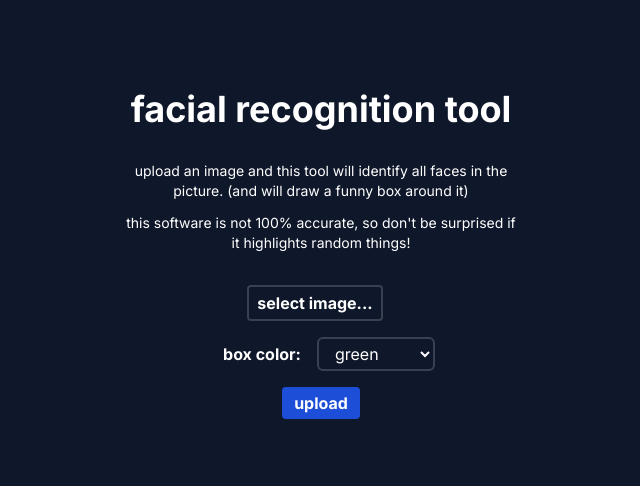
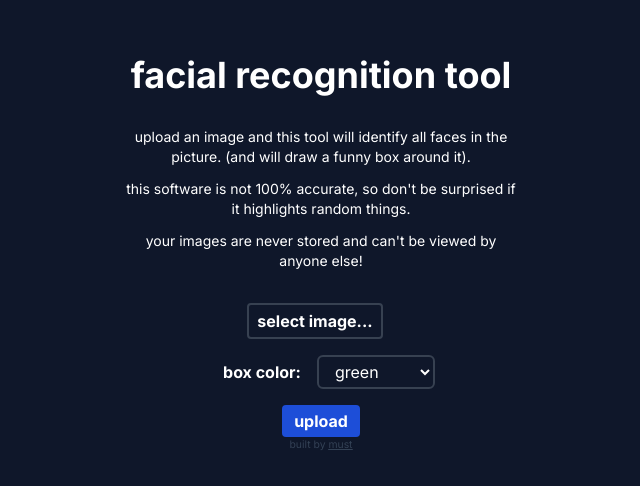
Before and after one commit to must108/simple-face-recognition, a Next.js app in the folder client/: page / in a window 1280 px wide. Shown: the part 146-632 px from the top of the page, without its empty margins (319-959 px from the left). Built offline with nearby package versions, Linux system fonts and the light colour scheme.

Commit message:
added never store image message

```diff
--- a/client/src/app/page.tsx
+++ b/client/src/app/page.tsx
@@ -73,13 +73,18 @@ export default function Home() {
                   upload an image and this tool
                   will identify all faces in the
                   picture. &#40;and will draw
-                  a funny box around it&#41;
+                  a funny box around it&#41;.
+                </p>
+                <p className="text-xs sm:text-sm text-center
+                pb-3">
+                  this software is not 100% accurate,
+                  so don&apos;t be surprised if it highlights
+                  random things.
                 </p>
                 <p className="text-xs sm:text-sm text-center
                 pb-8">
-                  this software is not 100% accurate,
-                  so don&apos;t be surprised if it highlights
-                  random things!
+                  your images are never stored and can&apos;t be viewed by
+                  anyone else!
                 </p>
             </div>
           <form onSubmit={handleSubmit} className="flex flex-col items-center
@@ -125,6 +130,7 @@ export default function Home() {
                 <option className="font-bold" value="orange">orange</option>
               </select>
             </div>
+              <div className="flex flex-col items-center space-y-0">
                 <button type="submit"
                 className="bg-blue-700 hover:bg-blue-900
                 text-white px-3 py-1 rounded font-bold
@@ -132,6 +138,19 @@ export default function Home() {
                 >
                   upload
                 </button>
+                <p className="
+                text-[0.65rem] leading-4
+                mt-0
+                text-slate-700"
+                >
+                  built by <span
+                  className="underline cursor-pointer"
+                  >
+                    <a href="https://github.com/must108"
+                    target="_blank">must</a>
+                  </span>
+                  </p>
+              </div>
             </form>
           </>
         }
```
Lines whose indentation alone changed are shown as unchanged.
